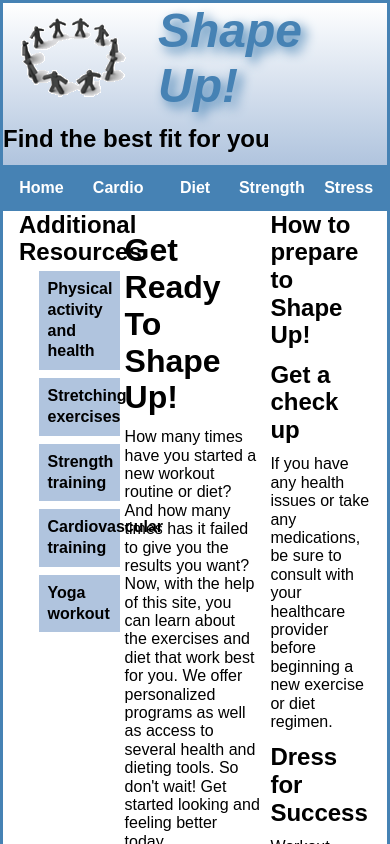
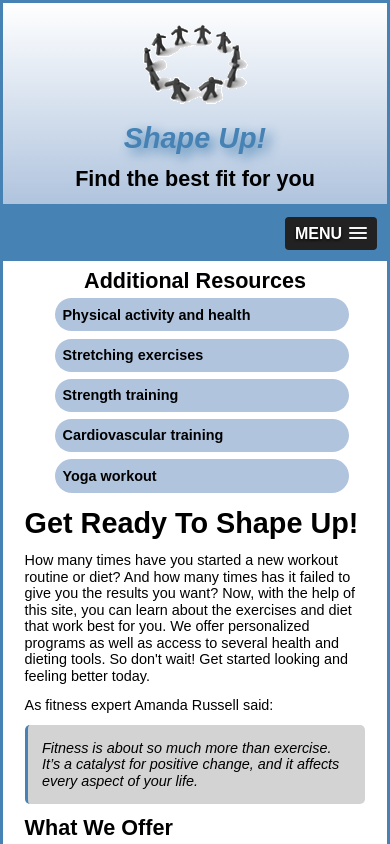
Before and after one commit to Tdubs016/ShapeUp, a plain HTML site: page index.html in a window 390 px wide. Shown: the top 844 px of the page. Drawn offline with nearby package versions, Linux system fonts and the light colour scheme; files whose address does not match are found by name.

Commit message:
Add files via upload

```diff
--- a/index.html
+++ b/index.html
@@ -4,11 +4,24 @@
 <head>
 	<meta charset="utf-8" />
 	<!--[if lt IE 9]> <script src="http://html5shim.googlecode.com/svn/trunk/html5.js"></script> <![endif]-->
+	<meta name="viewport" content="width=device-width, initial-scale=1.0">
 	<link rel="stylesheet" href="/Shape up/styles/normalize.css">
 	<link rel="stylesheet" href="styles/main.css">
 	<link rel="icon" href="images/favicon.ico">
 
 	<title>Shape Up</title>
+
+	<link rel="stylesheet" href="styles/slicknav.css">
+
+	<script src="https://ajax.googleapis.com/ajax/libs/jquery/3.5.1/jquery.min.js"></script>
+
+	<script src="js/jquery.slicknav.min.js"></script>
+
+	<script type="text/javascript">
+		$(document).ready(function(){
+			$('#nav_menu').slicknav({prependTo:"#mobilemenu"});
+		});
+		</script>
 </head>
 
 <body>
@@ -17,6 +30,8 @@
 		<h2>Shape Up!</h2>
 		<h3>Find the best fit for you</h3>
 	</header>
+
+	<nav id="mobilemenu"></nav>
 
 	<nav id="nav_menu">
 		<ul>
--- a/styles/main.css
+++ b/styles/main.css
@@ -184,6 +184,7 @@ aside{
     background-color: lightsteelblue;
     padding: .5em 0 .5em .5em;
     color: black;
+    border-radius: 25px;
 }
 
 #nav_list ul li a:hover{
@@ -258,3 +259,47 @@ footer p{
     text-align: center;
     font-variant: small-caps;
 }
+
+#mobilemenu {
+    display: none;
+}
+
+/* meadia queries */
+
+@media only screen and (max-width: 900px) {
+    body {
+        box-shadow: none;
+        font-size: 90%;
+    }
+  }
+
+@media only screen and (max-width: 767px) {
+    #nav_menu{
+        display: none;
+    }
+    #mobilemenu{
+        display: block;
+    }
+    .slicknav_menu{
+        background-color: steelblue !important;
+    }
+    header h2 {
+        font-size: 200%;
+    }
+    section, aside{
+        float: none;
+        width: 100%;
+        margin: 0 auto;
+        padding: .5em;
+    }
+    #logoimage{
+        float: none;
+        padding: .5em;
+        display: block;
+        margin: 0 auto;
+
+    }
+    header h2, header h3{
+        text-align: center;
+    }
+  }
```
